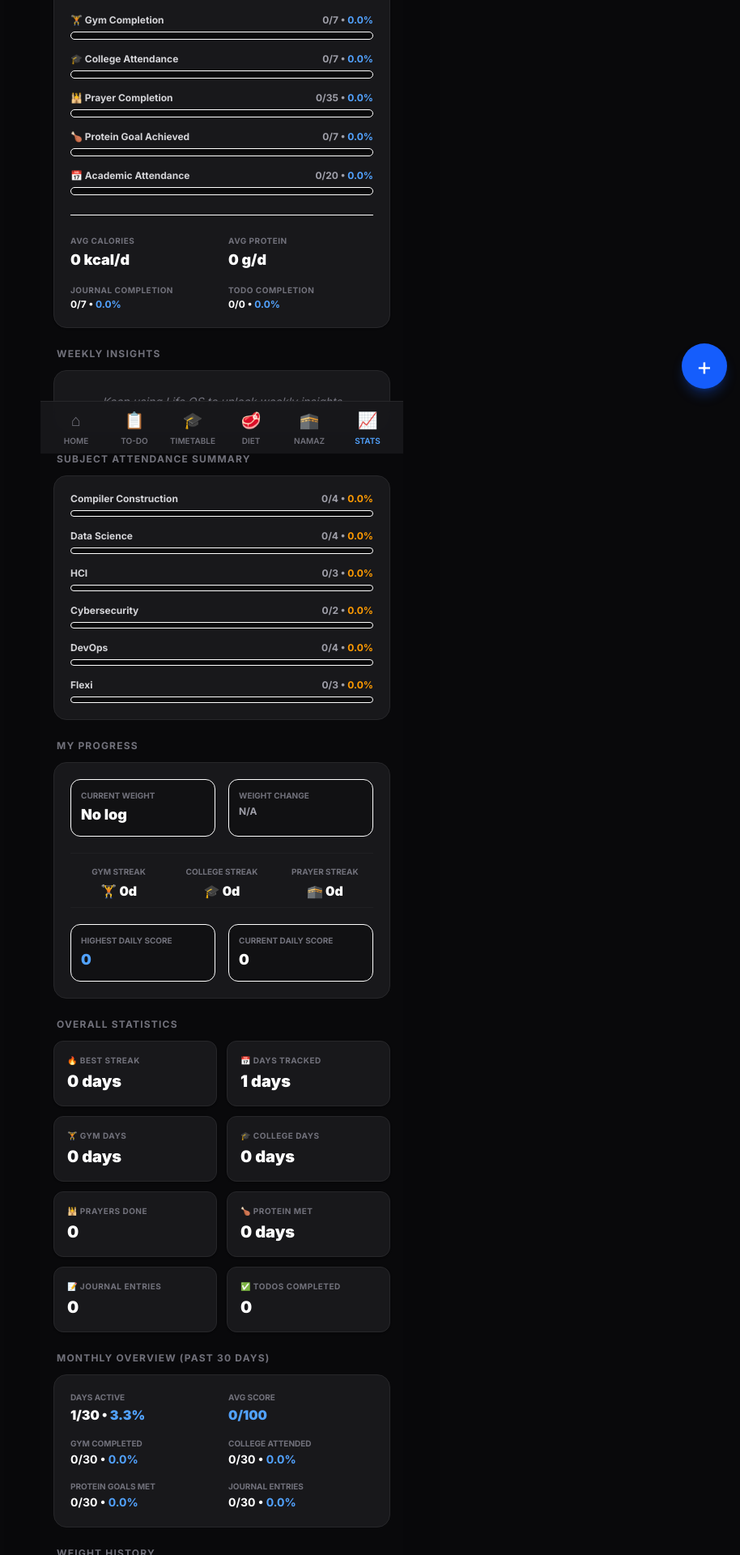
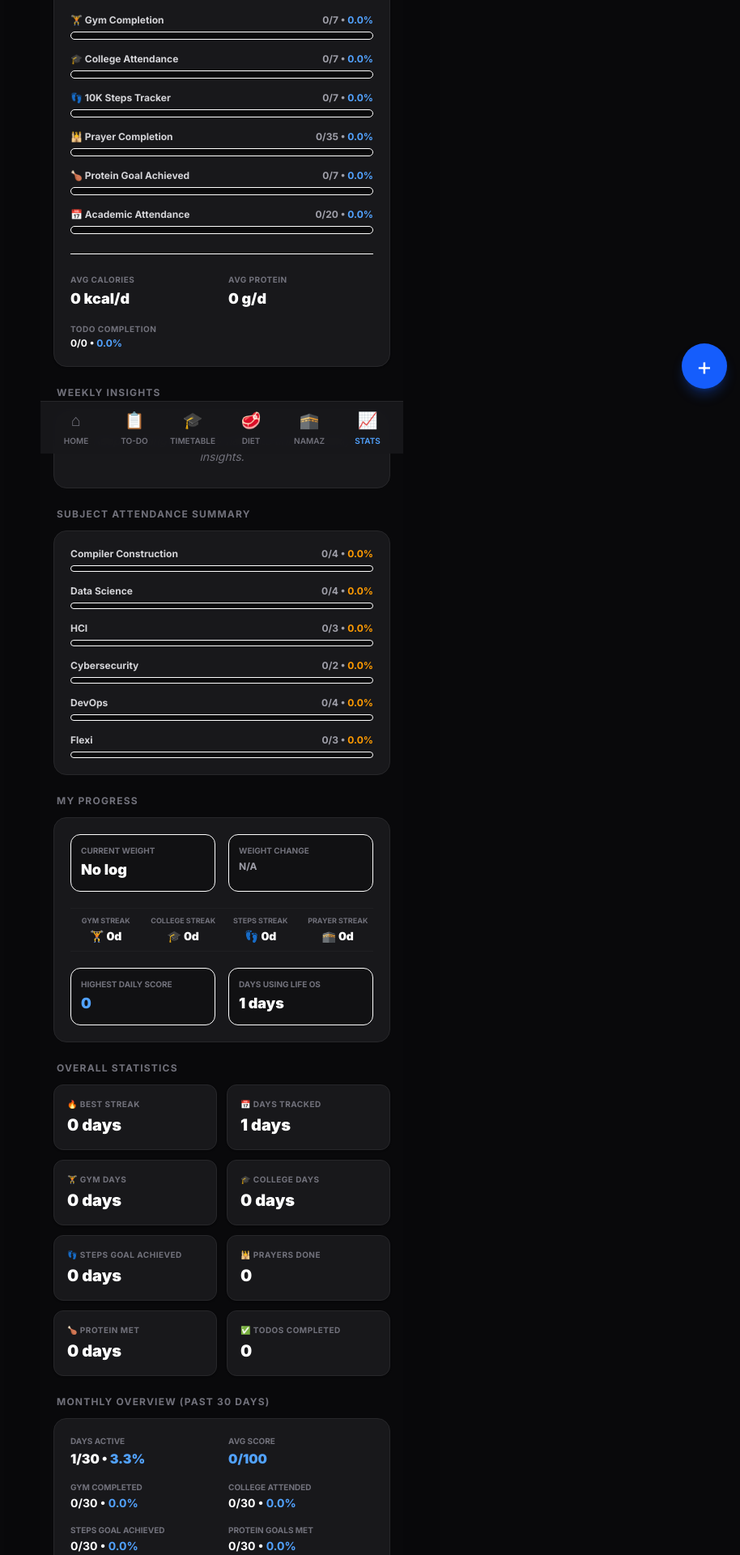
Before and after one commit to Bitsnbytes14/my-habit-tracker, a Next.js app: page /progress in a window 1280 px wide. Shown: the part 240-2160 px from the top of the page at 81% size, without its empty margins (366-1280 px from the left). Built offline with nearby package versions, Linux system fonts and the light colour scheme.

Commit message:
Replace Journal tracker with 10K Steps tracker across Daily Score, Dashboard status grid, and Stats page metrics

```diff
--- a/src/app/progress/page.tsx
+++ b/src/app/progress/page.tsx
@@ -4,7 +4,7 @@ import React, { useState } from 'react';
 import { useLifeOS } from '@/components/LifeOSProvider';
 import { getTodayString, getOffsetDateString } from '@/lib/storage';
 import { calculateDailyScore } from '@/lib/scoring';
-import { getGymStreak, getPrayerStreak, getJournalStreak, getCollegeStreak, getProteinStreak } from '@/lib/streaks';
+import { getGymStreak, getPrayerStreak, getJournalStreak, getCollegeStreak, getProteinStreak, getStepsStreak } from '@/lib/streaks';
 import { attendanceConfig } from '@/lib/attendance';
 
 export default function ProgressPage() {
@@ -63,6 +63,7 @@ export default function ProgressPage() {
     ...Object.keys(data.journal),
     ...Object.keys(data.coding || {}),
     ...Object.keys(data.college || {}),
+    ...Object.keys(data.steps || {}),
     ...data.meals.map(m => m.date),
     ...data.weightLogs.map(w => w.date)
   ]);
@@ -82,6 +83,10 @@ export default function ProgressPage() {
   // College Completion
   const collegeDaysThisWeek = last7Days.filter(d => data.college?.[d] === true).length;
   const collegePct = (collegeDaysThisWeek / 7) * 100;
+
+  // 10K Steps Completion
+  const stepsDaysThisWeek = last7Days.filter(d => data.steps?.[d] === true).length;
+  const stepsPct = (stepsDaysThisWeek / 7) * 100;
 
   // Namaz
   let prayersDoneThisWeek = 0;
@@ -121,12 +126,6 @@ export default function ProgressPage() {
   const overallAttendancePct = totalClasses > 0 ? (totalAttended / totalClasses) * 100 : 0;
 
   // Secondary Weekly Stats
-  const journalDaysThisWeek = last7Days.filter(d => {
-    const j = data.journal[d];
-    return !!(j && j.trim().length > 0);
-  }).length;
-  const journalPct = (journalDaysThisWeek / 7) * 100;
-
   const activeTodos = data.todos ? data.todos.filter(t => !t.archived) : [];
   const doneActiveTodos = activeTodos.filter(t => t.done).length;
   const todoPct = activeTodos.length > 0 ? (doneActiveTodos / activeTodos.length) * 100 : 0;
@@ -157,9 +156,9 @@ export default function ProgressPage() {
   const prayerStreak = getPrayerStreak(data);
   const gymStreak = getGymStreak(data);
   const collegeStreak = getCollegeStreak(data);
-  const journalStreak = getJournalStreak(data);
+  const stepsStreak = getStepsStreak(data);
   const proteinStreak = getProteinStreak(data);
-  const bestStreak = Math.max(gymStreak, collegeStreak, prayerStreak, proteinStreak, journalStreak);
+  const bestStreak = Math.max(gymStreak, collegeStreak, prayerStreak, proteinStreak, stepsStreak);
 
   // Highest score calculation
   let highestScore = 0;
@@ -173,10 +172,10 @@ export default function ProgressPage() {
   const activeDaysLast30 = last30Days.filter(d => trackedDates.has(d)).length;
   const gymDaysLast30 = last30Days.filter(d => data.gym[d] === true).length;
   const collegeDaysLast30 = last30Days.filter(d => data.college?.[d] === true).length;
+  const stepsDaysLast30 = last30Days.filter(d => data.steps?.[d] === true).length;
 
   let proteinGoalMetLast30 = 0;
   let last30ScoresSum = 0;
-  let journalEntriesLast30 = 0;
 
   last30Days.forEach(d => {
     const dayMeals = data.meals.filter(m => m.date === d);
@@ -185,17 +184,13 @@ export default function ProgressPage() {
       proteinGoalMetLast30++;
     }
     last30ScoresSum += calculateDailyScore(data, d);
-
-    const j = data.journal[d];
-    if (j && j.trim().length > 0) {
-      journalEntriesLast30++;
-    }
   });
   const avgScoreLast30 = Math.round(last30ScoresSum / 30);
 
   // Global Totals (Progress Cards)
   const totalGymDays = Object.values(data.gym).filter(Boolean).length;
   const totalCollegeDays = Object.values(data.college || {}).filter(Boolean).length;
+  const totalStepsDays = Object.values(data.steps || {}).filter(Boolean).length;
 
   let totalPrayersDone = 0;
   Object.values(data.prayers).forEach(p => {
@@ -207,7 +202,6 @@ export default function ProgressPage() {
     proteinByDate[m.date] = (proteinByDate[m.date] || 0) + (m.protein || 0);
   });
   const totalProteinDaysAchieved = Object.values(proteinByDate).filter(p => p >= proteinGoal).length;
-  const totalJournalEntries = Object.values(data.journal).filter(j => j && j.trim().length > 0).length;
   const totalTodosCompleted = data.todos.filter(t => t.done).length;
 
   // Weekly Insights
@@ -221,8 +215,8 @@ export default function ProgressPage() {
     // College
     insights.push(`You attended college ${collegeDaysThisWeek}/7 days this week.`);
 
-    // Protein
-    insights.push(`Protein goal achieved on ${proteinGoalMetDays} of the last 7 days.`);
+    // Steps
+    insights.push(`You completed your 10K step goal on ${stepsDaysThisWeek} of the last 7 days.`);
 
     // Daily Score comparison
     const prev7Days = Array.from({ length: 7 }, (_, i) => getOffsetDateString(-i - 7)).reverse();
@@ -251,9 +245,9 @@ export default function ProgressPage() {
       insights.push(`Prayer consistency improved by ${prayerDiff.toFixed(1)}% compared to last week.`);
     }
 
-    // Journal streak
-    if (journalStreak > 0) {
-      insights.push(`You are on a solid ${journalStreak}-day journal writing streak.`);
+    // Steps streak
+    if (stepsStreak > 0) {
+      insights.push(`Current Steps Streak: ${stepsStreak} days.`);
     }
   }
 
@@ -265,7 +259,7 @@ export default function ProgressPage() {
         <h1 className="text-2xl font-bold text-white tracking-tight">Progress Hub</h1>
       </header>
 
-      {/* Weekly Summary (Score, Gym, College, Namaz, Protein, Attendance first) */}
+      {/* Weekly Summary (Score, Gym, College, Steps, Namaz, Protein, Attendance first) */}
       <section className="mb-6 bg-zinc-900 border border-zinc-800 rounded-2xl p-5 shadow-sm">
         <h3 className="text-xs font-bold text-zinc-500 uppercase tracking-widest mb-4">Weekly Summary</h3>
 
@@ -303,6 +297,17 @@ export default function ProgressPage() {
             </div>
             <div className="w-full bg-zinc-950 h-2.5 rounded-full overflow-hidden border border-zinc-850">
               <div className="h-full bg-blue-500 rounded-full transition-all duration-500" style={{ width: `${collegePct}%` }} />
+            </div>
+          </div>
+
+          {/* 10K Steps */}
+          <div>
+            <div className="flex justify-between items-center text-xs font-bold mb-1.5">
+              <span className="text-zinc-300">👣 10K Steps Tracker</span>
+              <span className="text-zinc-400">{stepsDaysThisWeek}/7 • <span className="text-blue-400">{stepsPct.toFixed(1)}%</span></span>
+            </div>
+            <div className="w-full bg-zinc-950 h-2.5 rounded-full overflow-hidden border border-zinc-850">
+              <div className="h-full bg-green-500 rounded-full transition-all duration-500" style={{ width: `${stepsPct}%` }} />
             </div>
           </div>
 
@@ -350,11 +355,7 @@ export default function ProgressPage() {
             <p className="text-[10px] text-zinc-500 uppercase font-bold tracking-wider">Avg Protein</p>
             <p className="text-lg font-black text-white mt-0.5">{avgProtein} g/d</p>
           </div>
-          <div>
-            <p className="text-[10px] text-zinc-500 uppercase font-bold tracking-wider">Journal Completion</p>
-            <p className="text-xs font-bold text-white mt-0.5">{journalDaysThisWeek}/7 • <span className="text-blue-400">{journalPct.toFixed(1)}%</span></p>
-          </div>
-          <div>
+          <div className="col-span-2">
             <p className="text-[10px] text-zinc-500 uppercase font-bold tracking-wider">Todo Completion</p>
             <p className="text-xs font-bold text-white mt-0.5">{doneActiveTodos}/{activeTodos.length || 0} • <span className="text-blue-400">{todoPct.toFixed(1)}%</span></p>
           </div>
@@ -376,7 +377,7 @@ export default function ProgressPage() {
             </ul>
           ) : (
             <p className="text-sm text-zinc-500 italic text-center py-2">
-              Keep using Life OS to unlock weekly insights
+              Keep tracking your daily habits to unlock weekly insights.
             </p>
           )}
         </div>
@@ -429,18 +430,22 @@ export default function ProgressPage() {
             </div>
 
             {/* Streaks row */}
-            <div className="col-span-2 grid grid-cols-3 gap-2 py-2 border-y border-zinc-800/50 my-1">
+            <div className="col-span-2 grid grid-cols-4 gap-2 py-2 border-y border-zinc-800/50 my-1">
               <div className="text-center">
-                <span className="text-[10px] text-zinc-500 uppercase font-bold">Gym Streak</span>
-                <p className="text-base font-black text-white mt-0.5">🏋️ {gymStreak}d</p>
+                <span className="text-[9px] text-zinc-500 uppercase font-bold block truncate">Gym Streak</span>
+                <p className="text-sm font-black text-white mt-0.5">🏋️ {gymStreak}d</p>
               </div>
               <div className="text-center">
-                <span className="text-[10px] text-zinc-500 uppercase font-bold">College Streak</span>
-                <p className="text-base font-black text-white mt-0.5">🎓 {collegeStreak}d</p>
+                <span className="text-[9px] text-zinc-500 uppercase font-bold block truncate">College Streak</span>
+                <p className="text-sm font-black text-white mt-0.5">🎓 {collegeStreak}d</p>
               </div>
               <div className="text-center">
-                <span className="text-[10px] text-zinc-500 uppercase font-bold">Prayer Streak</span>
-                <p className="text-base font-black text-white mt-0.5">🕋 {prayerStreak}d</p>
+                <span className="text-[9px] text-zinc-500 uppercase font-bold block truncate">Steps Streak</span>
+                <p className="text-sm font-black text-white mt-0.5">👣 {stepsStreak}d</p>
+              </div>
+              <div className="text-center">
+                <span className="text-[9px] text-zinc-500 uppercase font-bold block truncate">Prayer Streak</span>
+                <p className="text-sm font-black text-white mt-0.5">🕋 {prayerStreak}d</p>
               </div>
             </div>
 
@@ -449,8 +454,8 @@ export default function ProgressPage() {
               <p className="text-lg font-black text-blue-400 mt-0.5">{highestScore}</p>
             </div>
             <div className="bg-zinc-950/45 p-3 rounded-xl border border-zinc-850">
-              <p className="text-[10px] text-zinc-500 uppercase font-bold">Current Daily Score</p>
-              <p className="text-lg font-black text-white mt-0.5">{calculateDailyScore(data, today)}</p>
+              <p className="text-[10px] text-zinc-500 uppercase font-bold">Days Using Life OS</p>
+              <p className="text-lg font-black text-white mt-0.5">{daysTracked} days</p>
             </div>
           </div>
         </div>
@@ -477,16 +482,16 @@ export default function ProgressPage() {
             <p className="text-xl font-black text-white mt-1">{totalCollegeDays} days</p>
           </div>
           <div className="bg-zinc-900 border border-zinc-800 p-4 rounded-xl flex flex-col justify-between shadow-sm">
+            <span className="text-zinc-500 text-[10px] font-bold uppercase tracking-wider">👣 Steps Goal Achieved</span>
+            <p className="text-xl font-black text-white mt-1">{totalStepsDays} days</p>
+          </div>
+          <div className="bg-zinc-900 border border-zinc-800 p-4 rounded-xl flex flex-col justify-between shadow-sm">
             <span className="text-zinc-500 text-[10px] font-bold uppercase tracking-wider">🕌 Prayers Done</span>
             <p className="text-xl font-black text-white mt-1">{totalPrayersDone}</p>
           </div>
           <div className="bg-zinc-900 border border-zinc-800 p-4 rounded-xl flex flex-col justify-between shadow-sm">
             <span className="text-zinc-500 text-[10px] font-bold uppercase tracking-wider">🍗 Protein Met</span>
             <p className="text-xl font-black text-white mt-1">{totalProteinDaysAchieved} days</p>
-          </div>
-          <div className="bg-zinc-900 border border-zinc-800 p-4 rounded-xl flex flex-col justify-between shadow-sm">
-            <span className="text-zinc-500 text-[10px] font-bold uppercase tracking-wider">📝 Journal Entries</span>
-            <p className="text-xl font-black text-white mt-1">{totalJournalEntries}</p>
           </div>
           <div className="bg-zinc-900 border border-zinc-800 p-4 rounded-xl flex flex-col justify-between shadow-sm">
             <span className="text-zinc-500 text-[10px] font-bold uppercase tracking-wider">✅ Todos Completed</span>
@@ -517,12 +522,12 @@ export default function ProgressPage() {
               <p className="text-sm font-bold text-white mt-0.5">{collegeDaysLast30}/30 • <span className="text-blue-400">{((collegeDaysLast30 / 30) * 100).toFixed(1)}%</span></p>
             </div>
             <div>
+              <p className="text-[10px] text-zinc-500 uppercase font-bold">Steps Goal Achieved</p>
+              <p className="text-sm font-bold text-white mt-0.5">{stepsDaysLast30}/30 • <span className="text-blue-400">{((stepsDaysLast30 / 30) * 100).toFixed(1)}%</span></p>
+            </div>
+            <div>
               <p className="text-[10px] text-zinc-500 uppercase font-bold">Protein Goals Met</p>
               <p className="text-sm font-bold text-white mt-0.5">{proteinGoalMetLast30}/30 • <span className="text-blue-400">{((proteinGoalMetLast30 / 30) * 100).toFixed(1)}%</span></p>
-            </div>
-            <div>
-              <p className="text-[10px] text-zinc-500 uppercase font-bold">Journal Entries</p>
-              <p className="text-sm font-bold text-white mt-0.5">{journalEntriesLast30}/30 • <span className="text-blue-400">{((journalEntriesLast30 / 30) * 100).toFixed(1)}%</span></p>
             </div>
           </div>
         </div>
--- a/src/lib/scoring.ts
+++ b/src/lib/scoring.ts
@@ -39,12 +39,10 @@ export const calculateDailyScore = (data: LifeOSData, dateStr: string = getToday
     tasksScore = 0;
   }
 
-  // 5. Journal (10pts)
-  const journalEntry = data.journal[dateStr];
-  let journalScore = 0;
-  if (journalEntry && journalEntry.trim().length > 0) {
-    journalScore = 10;
-    score += journalScore;
+  // 5. 10K Steps (10pts)
+  const stepsDone = data.steps?.[dateStr] === true;
+  if (stepsDone) {
+    score += 10;
   }
 
   // 6. Coding/Work (15pts)
--- a/src/lib/storage.ts
+++ b/src/lib/storage.ts
@@ -14,6 +14,7 @@ export const getDefaultData = (): LifeOSData => ({
   settings: defaultSettings,
   attendance: {},
   college: {},
+  steps: {},
 });
 
 export const getLifeOSData = (): LifeOSData => {
@@ -68,6 +69,7 @@ export const getLifeOSData = (): LifeOSData => {
       settings: { ...defaultSettings, ...(parsed.settings || {}) },
       attendance: parsed.attendance || {},
       college: parsed.college || {},
+      steps: parsed.steps || {},
     };
 
     if (migratedAny) {
--- a/src/lib/streaks.ts
+++ b/src/lib/streaks.ts
@@ -56,3 +56,7 @@ export const getJournalStreak = (data: LifeOSData) => {
 export const getCollegeStreak = (data: LifeOSData) => {
   return calculateStreak((dateStr) => data.college?.[dateStr] === true);
 };
+
+export const getStepsStreak = (data: LifeOSData) => {
+  return calculateStreak((dateStr) => data.steps?.[dateStr] === true);
+};
--- a/src/lib/types.ts
+++ b/src/lib/types.ts
@@ -57,6 +57,7 @@ export interface LifeOSData {
   settings: Settings;
   attendance?: Record<string, boolean>; // Key: classId
   college?: Record<string, boolean>; // Key: YYYY-MM-DD
+  steps?: Record<string, boolean>; // Key: YYYY-MM-DD
 }
 
 export const defaultSettings: Settings = {
```
Also changed, not shown: src/app/page.tsx (+27 -9 lines).
